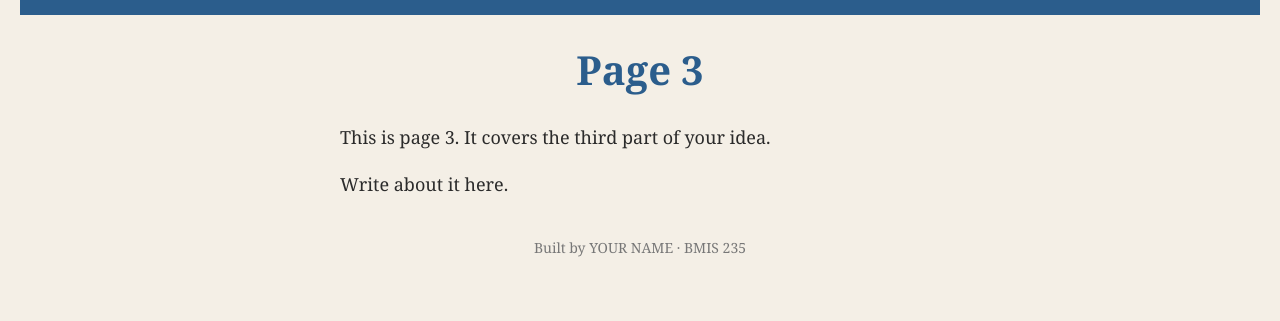
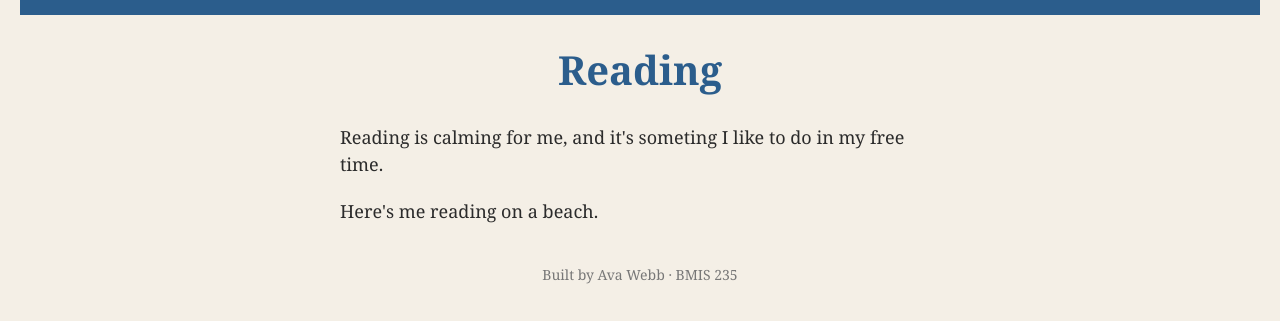
Before and after one commit to avawebb4/bmis235-html-3, a plain HTML site: page reading.html in a window 1280 px wide. Shown: the part 71-392 px from the top of the page. Drawn offline with Linux system fonts and the light colour scheme.

Commit message:
Update author details and page content in reading.html

```diff
--- a/reading.html
+++ b/reading.html
@@ -1,14 +1,14 @@
 <!DOCTYPE html>
 <!--
-  Author: YOUR NAME
-  GU username: YOUR-GU-USERNAME
+  Author: Ava Webb
+  GU username: awebb4
   Course: BMIS 235 - HTML-3
 -->
 <html lang="en">
 <head>
 <meta charset="utf-8">
-<meta name="author" content="YOUR NAME">
-<title>Page 3</title>
+<meta name="author" content="Ava Webb">
+<title>Reading</title>
 
 <link rel="stylesheet" href="styles.css">
 </head>
@@ -27,12 +27,12 @@
     <a href="reading.html"><img src="img/reading.png" alt="Reading"></a>
 </nav>
 
-<h1>Page 3</h1>
-<p>This is page 3. It covers the third part of your idea.</p>
-<p>Write about it here.</p>
+<h1>Reading</h1>
+<p>Reading is calming for me, and it's someting I like to do in my free time.</p>
+<p>Here's me reading on a beach.</p>
 
 <!-- Footer: fill in your name -->
-<footer>Built by YOUR NAME &middot; BMIS 235</footer>
+<footer>Built by Ava Webb &middot; BMIS 235</footer>
 
 </body>
 </html>
```
